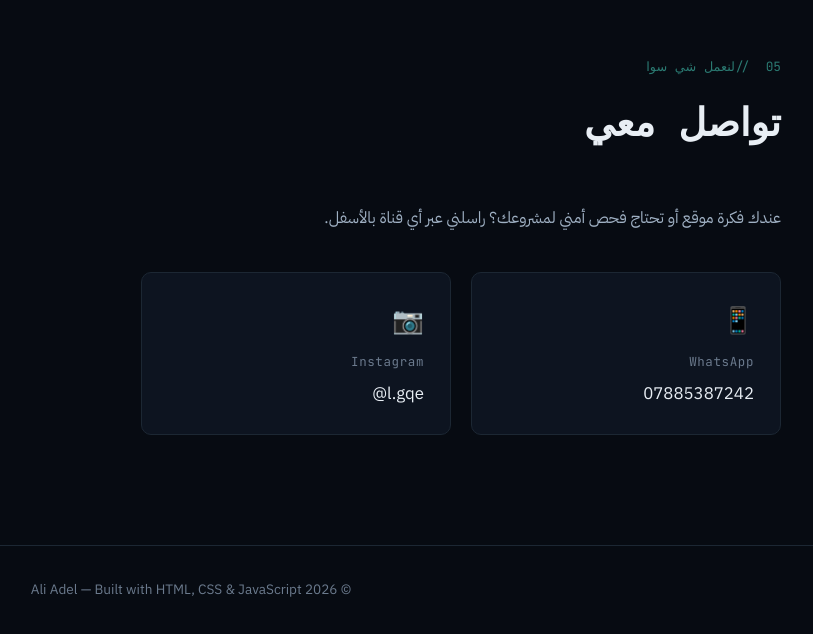
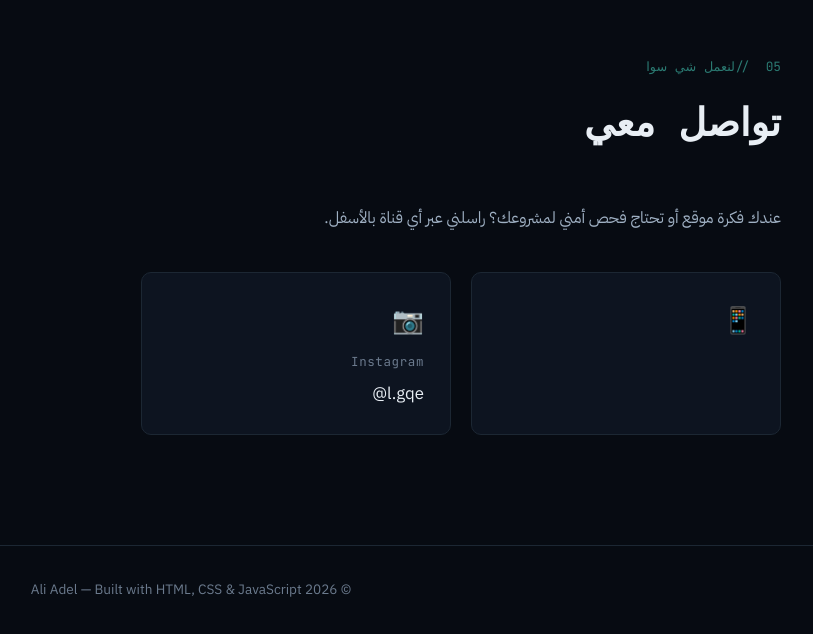
Before and after one commit to aalliaadelllll-source/ali-adel.github.io, a plain HTML site: page index.html in a window 1280 px wide. Shown: the part 3567-4201 px from the top of the page, without its empty margins (449-1262 px from the left). Drawn offline with Linux system fonts and the light colour scheme.

Commit message:
Update index.html

```diff
--- a/index.html
+++ b/index.html
@@ -208,8 +208,6 @@
     <div class="contact-grid">
       <a class="contact-card" href="https://wa.me/9647885387242" target="_blank" rel="noopener">
         <span class="contact-icon">📱</span>
-        <span class="contact-label">WhatsApp</span>
-        <span class="contact-value">07885387242</span>
       </a>
       <a class="contact-card" href="https://instagram.com/l.gqe" target="_blank" rel="noopener">
         <span class="contact-icon">📷</span>
```
